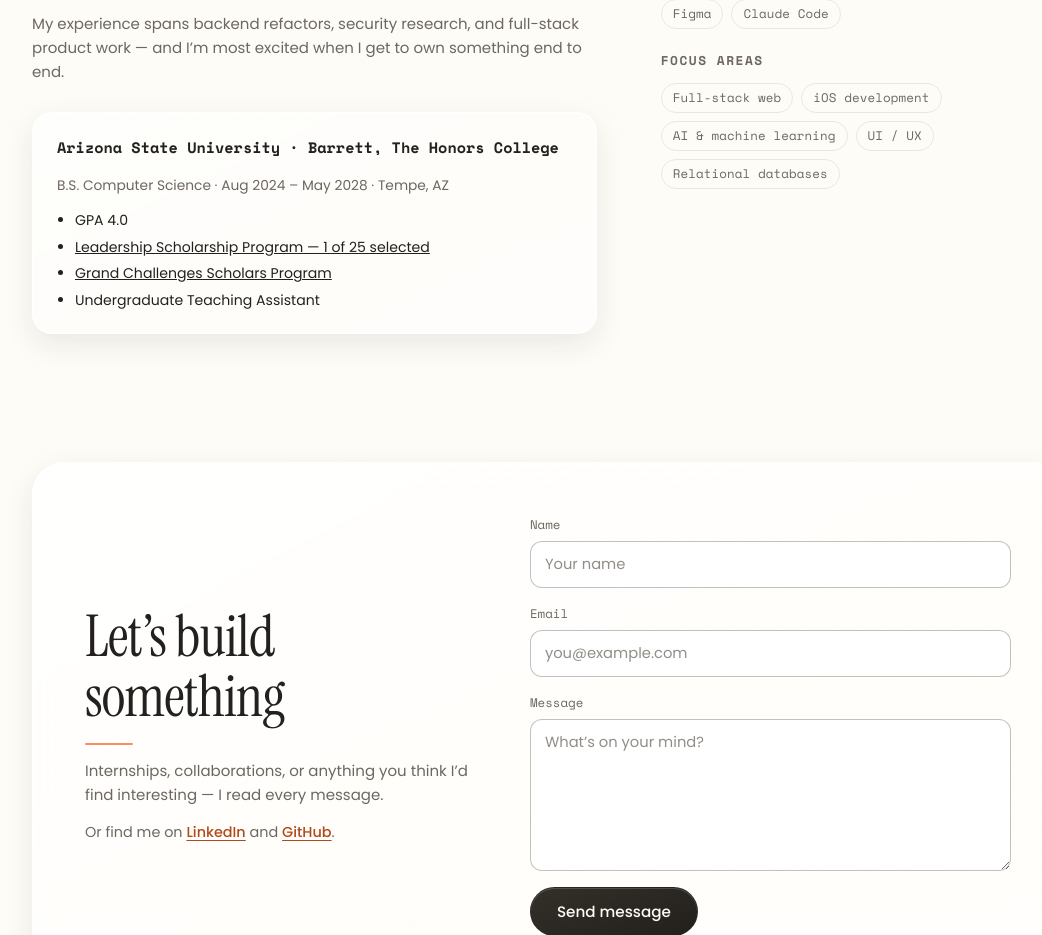
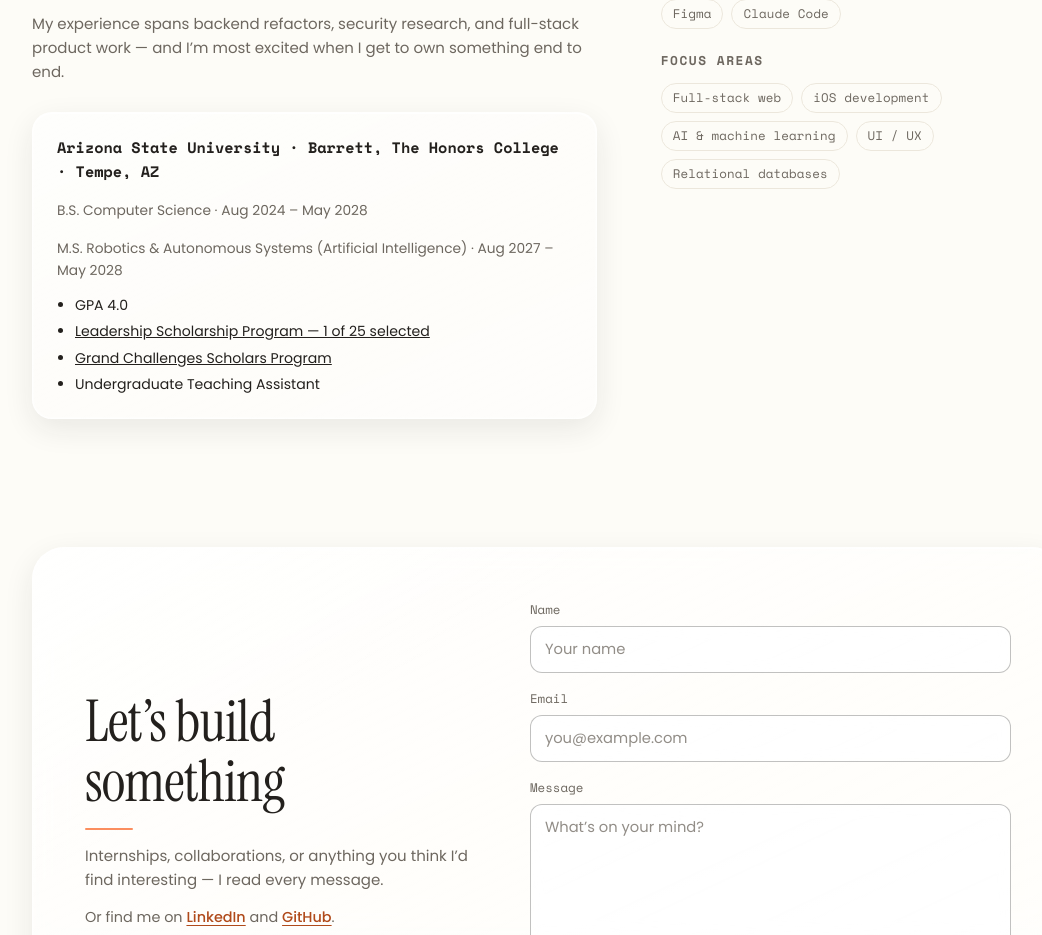
Before and after one commit to nadiashovkovy/nadias-revised-site, a React (Create React App) app: page / in a window 1280 px wide. Shown: the part 5688-6623 px from the top of the page, without its empty margins (92-1134 px from the left). Built offline with nearby package versions, Linux system fonts and the light colour scheme.

Commit message:
added masters

```diff
--- a/src/components/About.js
+++ b/src/components/About.js
@@ -55,8 +55,9 @@ export default function About() {
           </p>
 
           <div className="edu-card">
-            <h3>Arizona State University · Barrett, The Honors College</h3>
-            <p className="edu-line">B.S. Computer Science · Aug 2024 – May 2028 · Tempe, AZ</p>
+            <h3>Arizona State University · Barrett, The Honors College · Tempe, AZ</h3>
+            <p className="edu-line">B.S. Computer Science · Aug 2024 – May 2028</p>
+            <p className="edu-line">M.S. Robotics & Autonomous Systems (Artificial Intelligence) · Aug 2027 – May 2028</p>
             <ul className="edu-list">
               {ACHIEVEMENTS.map((a) => (
                 <li key={a.text}>
```
